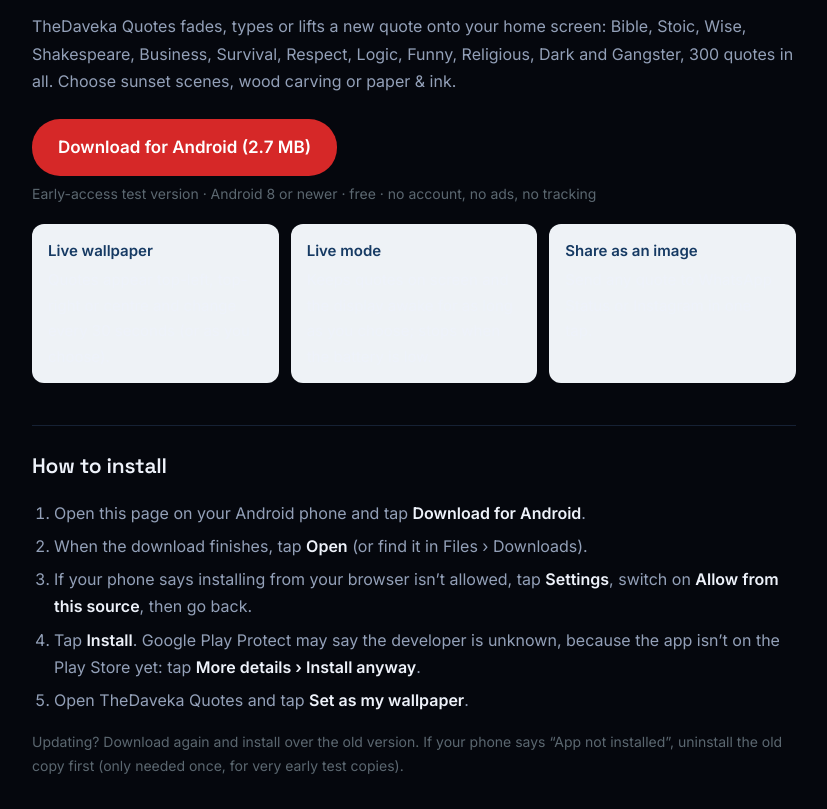
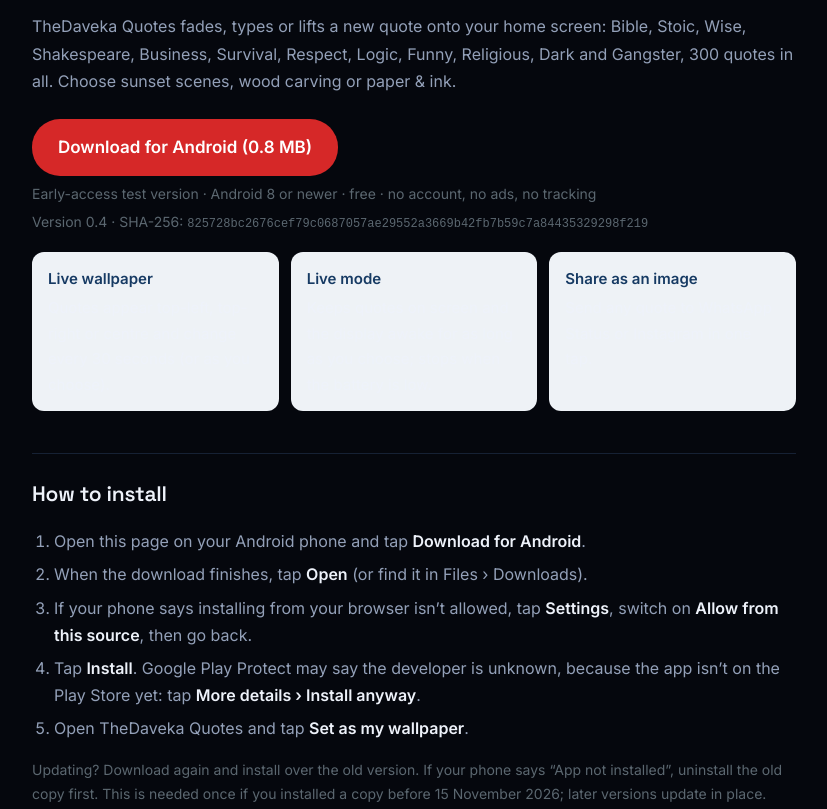
Before and after one commit to Thedavekacompany/thedaveka-website, a plain HTML site: page quotes.html in a window 1280 px wide. Shown: the part 291-1100 px from the top of the page, without its empty margins (226-1053 px from the left). Drawn offline with Linux system fonts and the light colour scheme.

Commit message:
TheDaveka Quotes 0.4 test build (smaller, hardened) with published SHA-256
Co-Authored-By: Claude Opus 5.5 <noreply@anthropic.com>
Claude-Session: https://claude.ai/code/session_01Gef6sHPgQAzgSQjK6Bry5i

```diff
--- a/quotes.html
+++ b/quotes.html
@@ -30,8 +30,9 @@
 <div class="kicker">TheDaveka Quotes · Android · Early access</div>
 <h1>A fresh quote on your wallpaper, every few seconds</h1>
 <p>TheDaveka Quotes fades, types or lifts a new quote onto your home screen: Bible, Stoic, Wise, Shakespeare, Business, Survival, Respect, Logic, Funny, Religious, Dark and Gangster, 300 quotes in all. Choose sunset scenes, wood carving or paper &amp; ink.</p>
-<a class="dl" href="/downloads/TheDavekaQuotes.apk" download>Download for Android (2.7 MB)</a>
+<a class="dl" href="/downloads/TheDavekaQuotes.apk" download>Download for Android (0.8 MB)</a>
 <div class="small">Early-access test version · Android 8 or newer · free · no account, no ads, no tracking</div>
+<div class="small" style="margin-top:4px">Version 0.4 · SHA-256: <code style="font-size:12px;word-break:break-all">825728bc2676cef79c0687057ae29552a3669b42fb7b59c7a84435329298f219</code></div>
 <div class="feat">
 <div><b>Live wallpaper</b>Quotes appear top-left, top-right or centre and change every 30 seconds (or as you choose).</div>
 <div><b>Live mode</b>Keeps quotes on screen and the display awake for as long as you choose; stops when the battery is low.</div>
@@ -45,7 +46,7 @@
 <li>Tap <strong>Install</strong>. Google Play Protect may say the developer is unknown, because the app isn&#8217;t on the Play Store yet: tap <strong>More details &rsaquo; Install anyway</strong>.</li>
 <li>Open TheDaveka Quotes and tap <strong>Set as my wallpaper</strong>.</li>
 </ol>
-<p class="small">Updating? Download again and install over the old version. If your phone says &#8220;App not installed&#8221;, uninstall the old copy first (only needed once, for very early test copies).</p>
+<p class="small">Updating? Download again and install over the old version. If your phone says &#8220;App not installed&#8221;, uninstall the old copy first. This is needed once if you installed a copy before 15 November 2026; later versions update in place.</p>
 <h2>Tell us what you think</h2>
 <p>Questions or feedback any time: chat with our assistant on WhatsApp, <a href="https://wa.me/2347074860000">wa.me/2347074860000</a>, or email <a href="mailto:support@thedaveka.com">support@thedaveka.com</a>.</p>
 <p class="small">Premium (all categories, styles and longer Live mode) will be available through Google Play when the app launches there. Privacy: the app collects no personal data. <a href="/quotes-privacy">Read the privacy policy</a>.</p>
```
Also changed, not shown: 1 other file.
